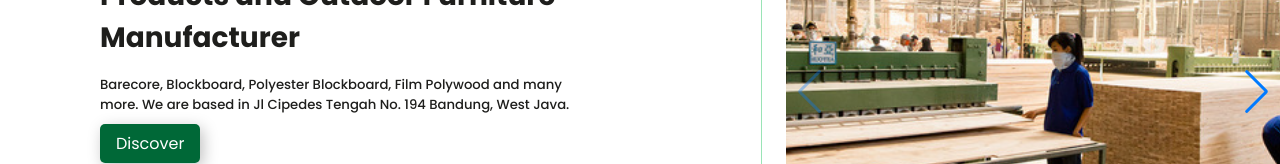
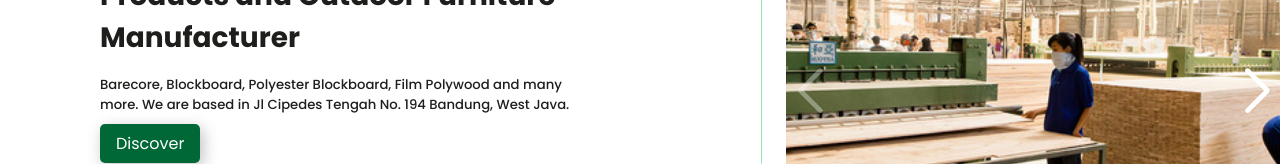
Before and after one commit to rizkydrma/karyamultisejatiwood, a React (Create React App) app: page / in a window 1280 px wide. Shown: the part 347-511 px from the top of the page. Built offline with nearby package versions, Linux system fonts and the light colour scheme.

Commit message:
navigation swiper

```diff
--- /dev/null
+++ b/src/asset/scss/swiper.scss
@@ -0,0 +1,69 @@
+$themeColor: #007aff !default;
+$colors: (
+  'white': #ffffff,
+  'black': #000000,
+) !default;
+
+:root {
+  --swiper-navigation-size: 44px;
+  /*
+  --swiper-navigation-color: var(--swiper-theme-color);
+  */
+}
+.swiper-button-prev,
+.swiper-button-next {
+  position: absolute;
+  top: 50%;
+  width: calc(var(--swiper-navigation-size) / 44 * 27);
+  height: var(--swiper-navigation-size);
+  margin-top: calc(0px - (var(--swiper-navigation-size) / 2));
+  z-index: 10;
+  cursor: pointer;
+  display: flex;
+  align-items: center;
+  justify-content: center;
+  color: var(--swiper-navigation-color, var(--swiper-theme-color));
+  &.swiper-button-disabled {
+    opacity: 0.35;
+    cursor: auto;
+    pointer-events: none;
+  }
+  &:after {
+    font-weight: 900;
+    font-family: 'Font Awesome 5 Free';
+    color: #fff;
+    font-size: 1.25rem;
+  }
+  &:hover {
+    opacity: 0.5;
+    transition: 0.3s all ease-in-out;
+  }
+}
+.swiper-button-prev,
+.swiper-container-rtl .swiper-button-next {
+  &:after {
+    content: '\f137';
+  }
+  left: 10px;
+  right: auto;
+}
+.swiper-button-next,
+.swiper-container-rtl .swiper-button-prev {
+  &:after {
+    content: '\f138';
+  }
+  right: 10px;
+  left: auto;
+}
+
+@each $navColorName, $navColorValue in $colors {
+  .swiper-button-prev,
+  .swiper-button-next {
+    &.swiper-button-#{'' + $navColorName} {
+      --swiper-navigation-color: #{'' + $navColorValue};
+    }
+  }
+}
+.swiper-button-lock {
+  display: none;
+}
--- a/src/parts/Hero.js
+++ b/src/parts/Hero.js
@@ -2,7 +2,7 @@ import React from 'react';
 import { Swiper, SwiperSlide } from 'swiper/react';
 import SwiperCore, { Navigation, Pagination, EffectFade } from 'swiper';
 import { motion } from 'framer-motion';
-import 'swiper/components/navigation/navigation.scss';
+import 'asset/scss/swiper.scss';
 import 'swiper/components/pagination/pagination.scss';
 import 'swiper/components/effect-fade/effect-fade.scss';
 import 'swiper/swiper.scss';
```
